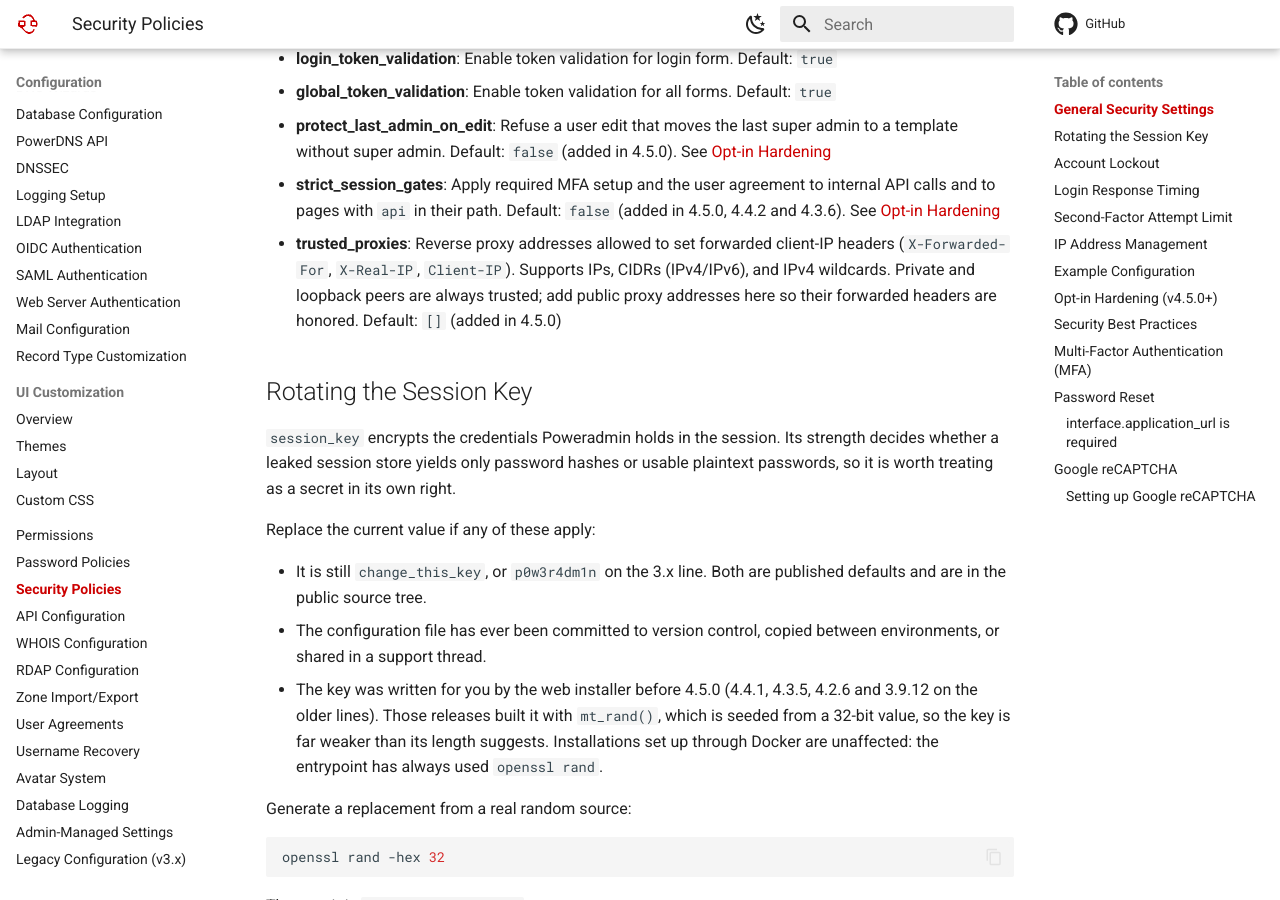
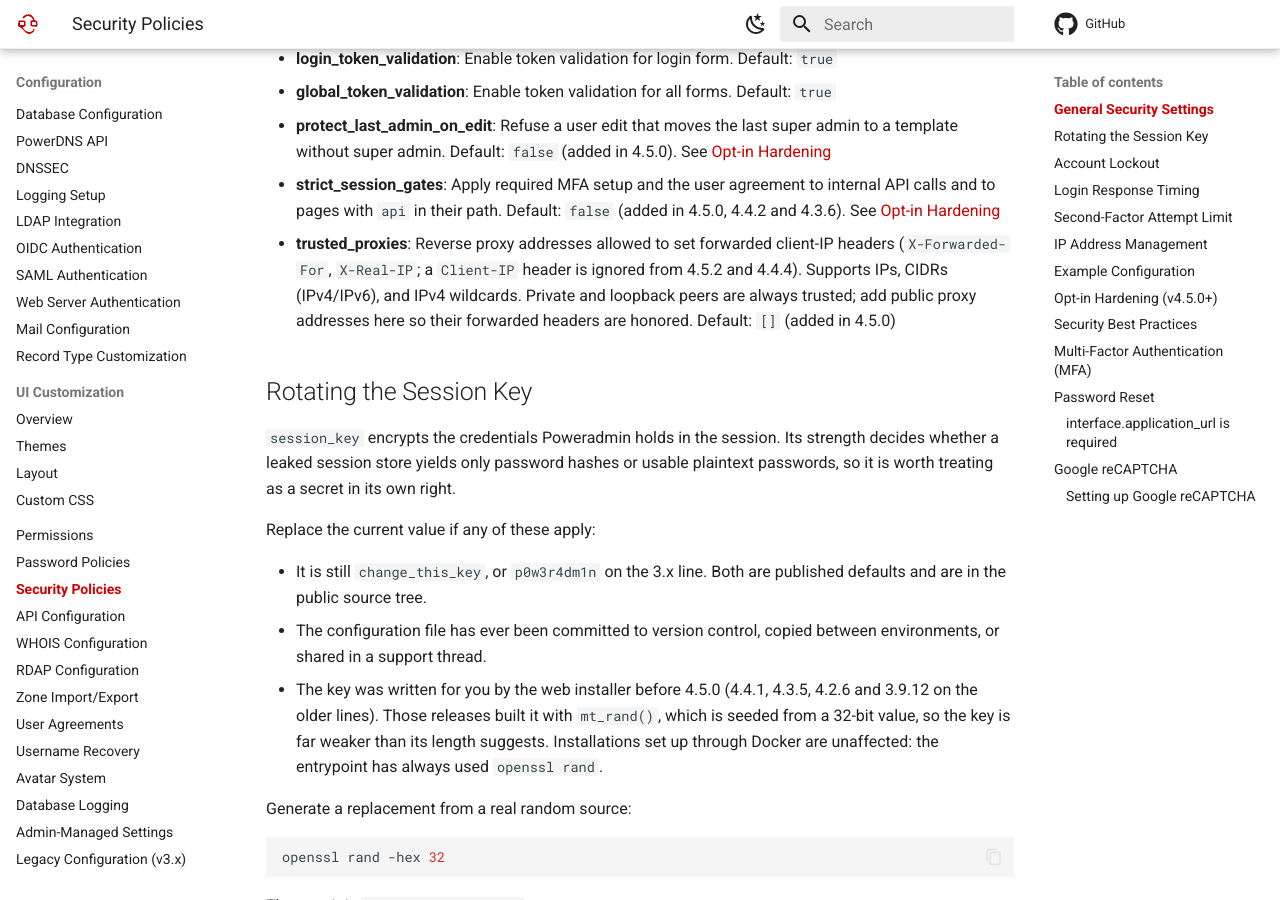
Before and after one commit to poweradmin/poweradmin-docs, an MkDocs documentation site: the page built from docs/configuration/security-policies.md, in a window 1280 px wide and 900 px high, scrolled down 478 px. Built offline with MkDocs 1.6.1 and Material for MkDocs 9.7.7, drawn with Linux system fonts in a browser that asks for light colours; comment, search, counter and statistics services are not loaded.

Commit message:
docs(security): drop Client-IP from the honoured headers and explain clearing the header a proxy does not set

```diff
--- a/docs/configuration/security-policies.md
+++ b/docs/configuration/security-policies.md
@@ -11,7 +11,7 @@
 - **global_token_validation**: Enable token validation for all forms. Default: `true`
 - **protect_last_admin_on_edit**: Refuse a user edit that moves the last super admin to a template without super admin. Default: `false` (added in 4.5.0). See [Opt-in Hardening](#opt-in-hardening-v450)
 - **strict_session_gates**: Apply required MFA setup and the user agreement to internal API calls and to pages with `api` in their path. Default: `false` (added in 4.5.0, 4.4.2 and 4.3.6). See [Opt-in Hardening](#opt-in-hardening-v450)
-- **trusted_proxies**: Reverse proxy addresses allowed to set forwarded client-IP headers (`X-Forwarded-For`, `X-Real-IP`, `Client-IP`). Supports IPs, CIDRs (IPv4/IPv6), and IPv4 wildcards. Private and loopback peers are always trusted; add public proxy addresses here so their forwarded headers are honored. Default: `[]` (added in 4.5.0)
+- **trusted_proxies**: Reverse proxy addresses allowed to set forwarded client-IP headers (`X-Forwarded-For`, `X-Real-IP`; a `Client-IP` header is ignored from 4.5.2 and 4.4.4). Supports IPs, CIDRs (IPv4/IPv6), and IPv4 wildcards. Private and loopback peers are always trusted; add public proxy addresses here so their forwarded headers are honored. Default: `[]` (added in 4.5.0)
 
 ## Rotating the Session Key
 
```
Also changed, not shown: docs/installation/reverse-proxy.md (+8 -0 lines).
